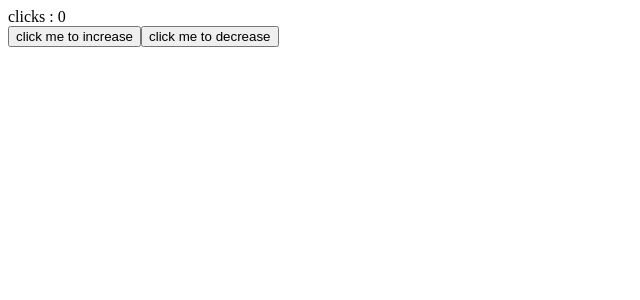
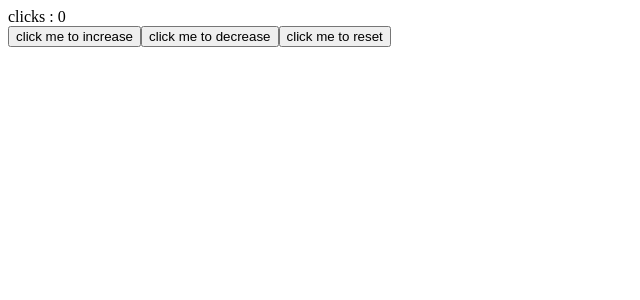
Before and after one commit to Reaper0198/Context-api-click-counter, a React (Vite) app: page / in a window 1280 px wide. Shown: the top 300 px of the page, without its empty margins (0-640 px from the left). Built offline with nearby package versions, Linux system fonts and the light colour scheme.

Commit message:
added reset button

```diff
--- a/src/components/CounterControls.jsx
+++ b/src/components/CounterControls.jsx
@@ -13,10 +13,15 @@ export default function CounterControls() {
         setClickCounter(prev => prev - 1);
     }
 
+    const resetCounter = () => {
+        setClickCounter(0);
+    }
+
     return (
         <div>
             <button onClick={increaseClick}>click me to increase</button>
             <button onClick={decreaseClick}>click me to decrease</button>
+            <button onClick={resetCounter}>click me to reset</button>
         </div>
     )
 }
```
